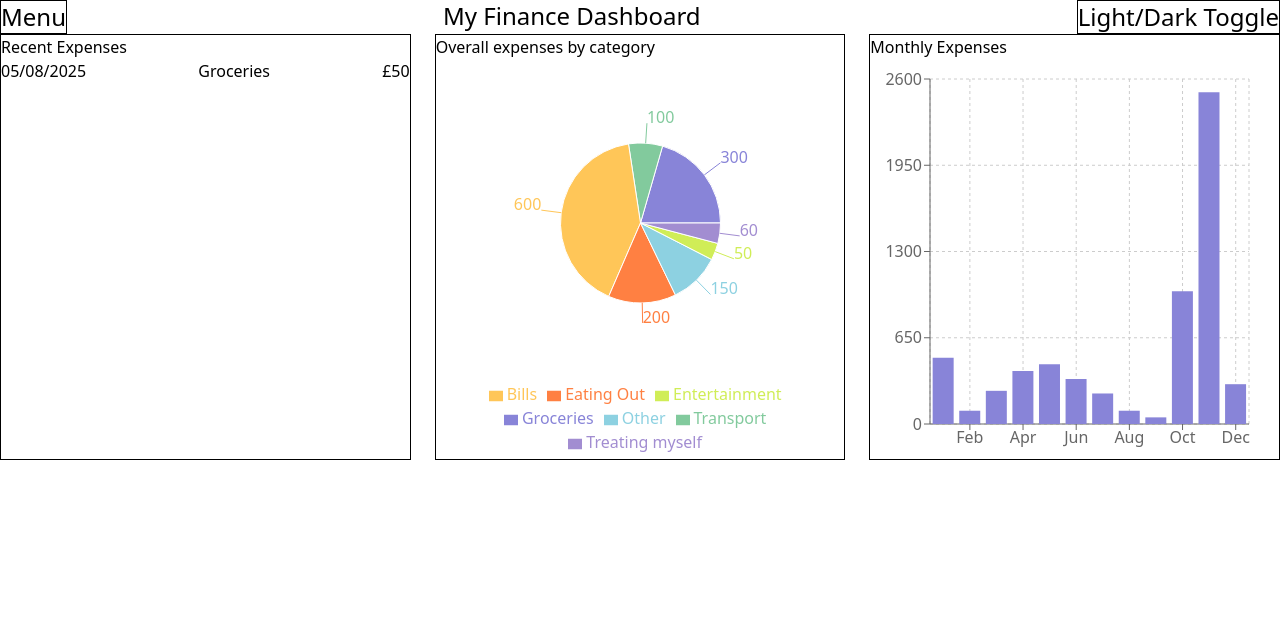
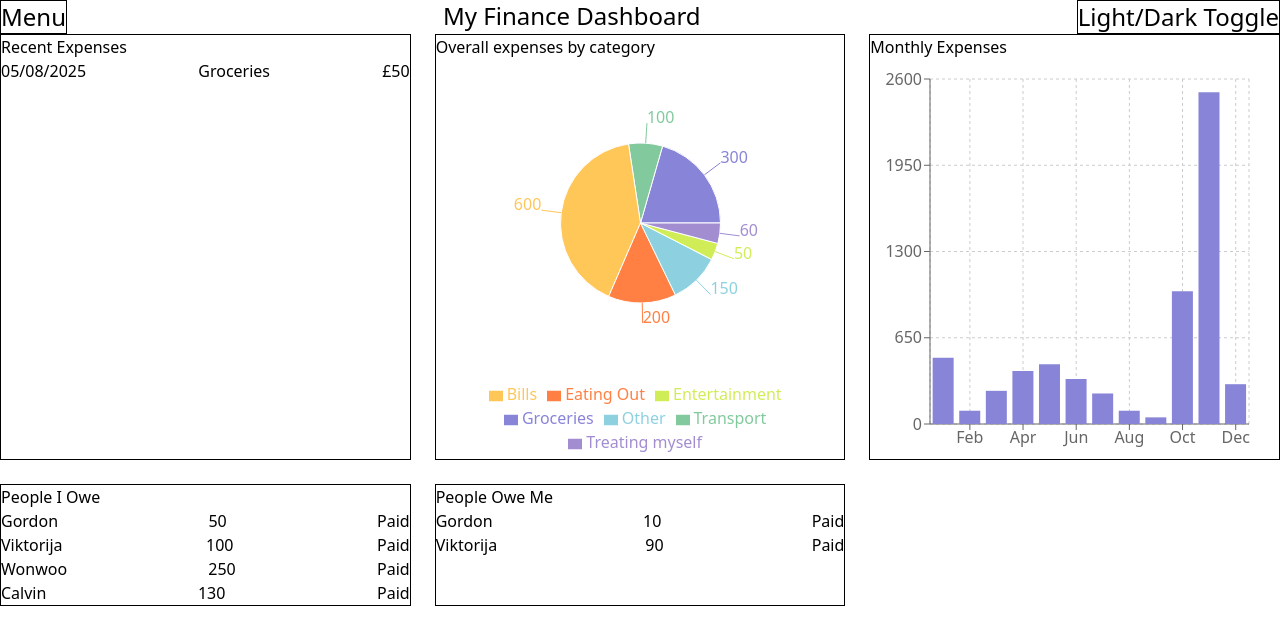
Before and after one commit to tcyw2910/finance-dashboard, a React (Vite) app: page / in a window 1280 px wide. Shown: the top 644 px of the page. Built offline with nearby package versions, Linux system fonts and the light colour scheme.

Commit message:
feat: add a CreditorsCard and DebtorsCard to the dashboard.

```diff
--- a/src/components/cards/CreditorsCard.tsx
+++ b/src/components/cards/CreditorsCard.tsx
@@ -0,0 +1,24 @@
+import { Card } from "../shared/Card";
+
+const data = [
+    { name: "Gordon", amount: 50},
+    { name: "Viktorija", amount: 100},
+    { name: "Wonwoo", amount: 250},
+    { name: "Calvin", amount: 130},
+];
+
+export const CreditorsCard = () => {
+    return (
+        <Card title="People I Owe">
+            <ul>
+                {data.map((item, index) => (
+                    <li key={index} className="flex justify-between">
+                        <span>{item.name}</span>
+                        <span>{item.amount}</span>
+                        <button>Paid</button>
+                    </li>
+                ))}
+            </ul>
+        </Card>
+    )
+}
--- a/src/components/cards/DebtorsCard.tsx
+++ b/src/components/cards/DebtorsCard.tsx
@@ -0,0 +1,23 @@
+import { Card } from "../shared/Card";
+
+const data = [
+    { name: "Gordon", amount: 10},
+    { name: "Viktorija", amount: 90},
+];
+
+
+export const DebtorsCard = () => {
+    return (
+        <Card title="People Owe Me">
+            <ul>
+                {data.map((item, index) => (
+                    <li key={index} className="flex justify-between">
+                        <span>{item.name}</span>
+                        <span>{item.amount}</span>
+                        <button>Paid</button>
+                    </li>
+                ))}
+            </ul>
+        </Card>
+    )
+}
--- a/src/components/layout/DashboardLayout.tsx
+++ b/src/components/layout/DashboardLayout.tsx
@@ -1,13 +1,16 @@
 import { RecentExpensesCard } from '../cards/RecentExpensesCard';
 import { CategoryPieChartCard } from '../cards/CategoryPieChartCard';
 import { MonthlyExpensesBarChartCard } from '../cards/MonthlyExpensesBarChartCard';
+import { CreditorsCard } from '../cards/CreditorsCard';
+import { DebtorsCard } from '../cards/DebtorsCard';
 
 const DashboardLayout = () => (
     <div className='grid grid-cols-3 gap-6'>
         <RecentExpensesCard />
         <CategoryPieChartCard />
         <MonthlyExpensesBarChartCard />
-
+        <CreditorsCard />
+        <DebtorsCard />
     </div>
 )
 
```
